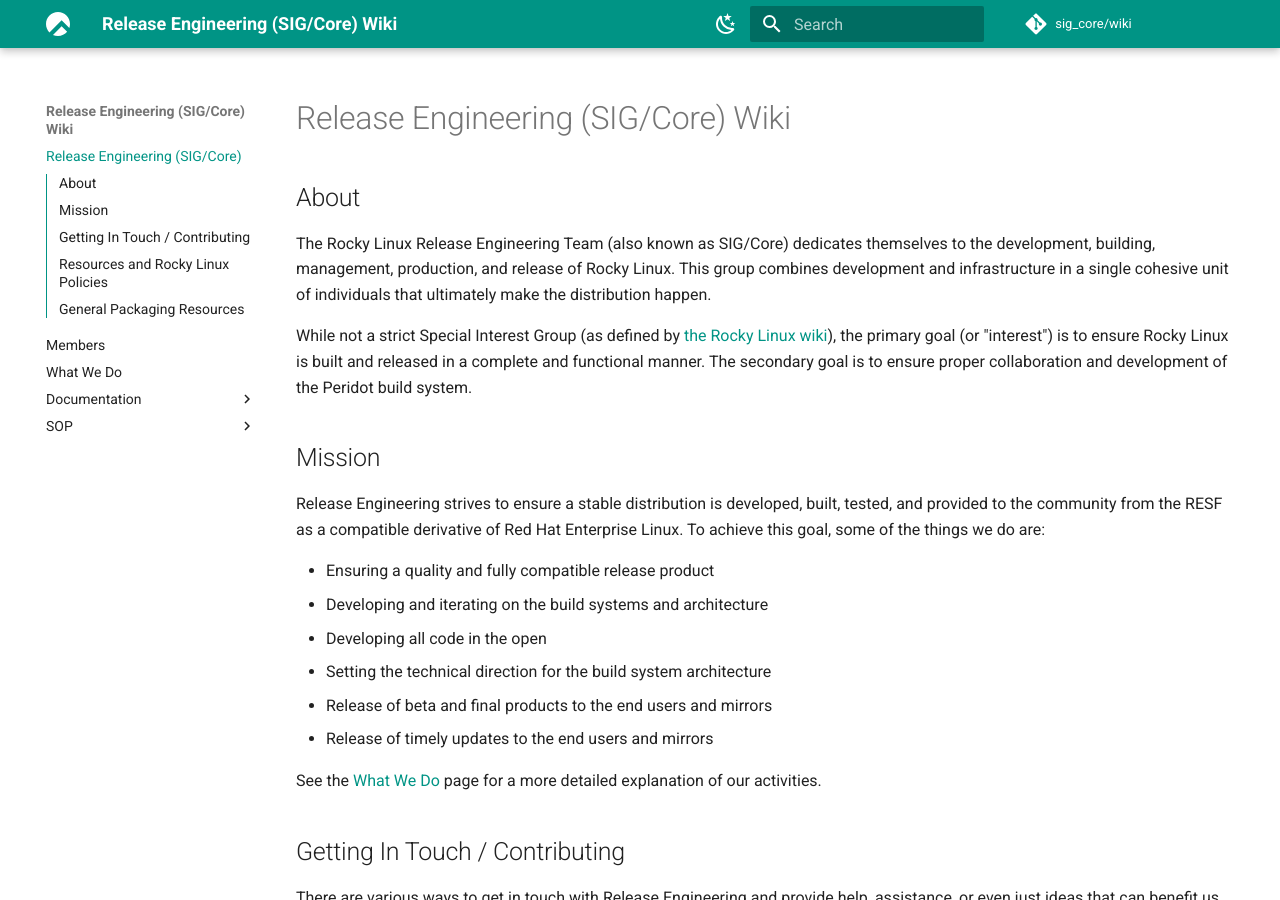
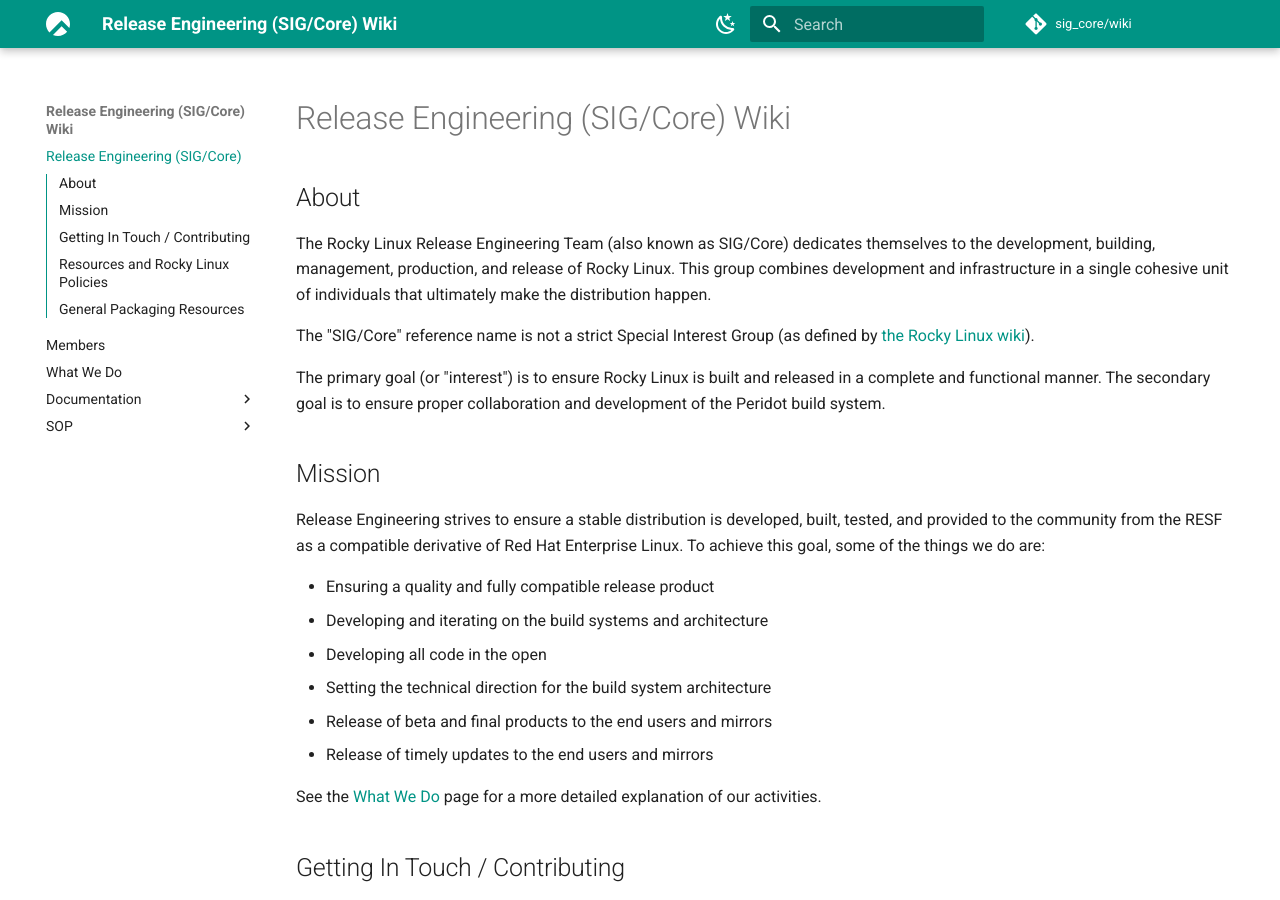
Before and after one commit to rocky-linux/sig-core-wiki, an MkDocs documentation site: the page built from docs/index.md, in a window 1280 px wide and 900 px high. Built offline with MkDocs 1.6.1 and Material for MkDocs 9.7.7, drawn with Linux system fonts in a browser that asks for light colours.

Commit message:
update index

```diff
--- a/docs/index.md
+++ b/docs/index.md
@@ -8,7 +8,9 @@
 
 The Rocky Linux Release Engineering Team (also known as SIG/Core) dedicates themselves to the development, building, management, production, and release of Rocky Linux. This group combines development and infrastructure in a single cohesive unit of individuals that ultimately make the distribution happen.
 
-While not a strict Special Interest Group (as defined by [the Rocky Linux wiki](https://wiki.rockylinux.org/special_interest_groups/)), the primary goal (or "interest") is to ensure Rocky Linux is built and released in a complete and functional manner. The secondary goal is to ensure proper collaboration and development of the Peridot build system.
+The "SIG/Core" reference name is not a strict Special Interest Group (as defined by [the Rocky Linux wiki](https://wiki.rockylinux.org/special_interest_groups/)).
+
+The primary goal (or "interest") is to ensure Rocky Linux is built and released in a complete and functional manner. The secondary goal is to ensure proper collaboration and development of the Peridot build system.
 
 ## Mission
 
```
